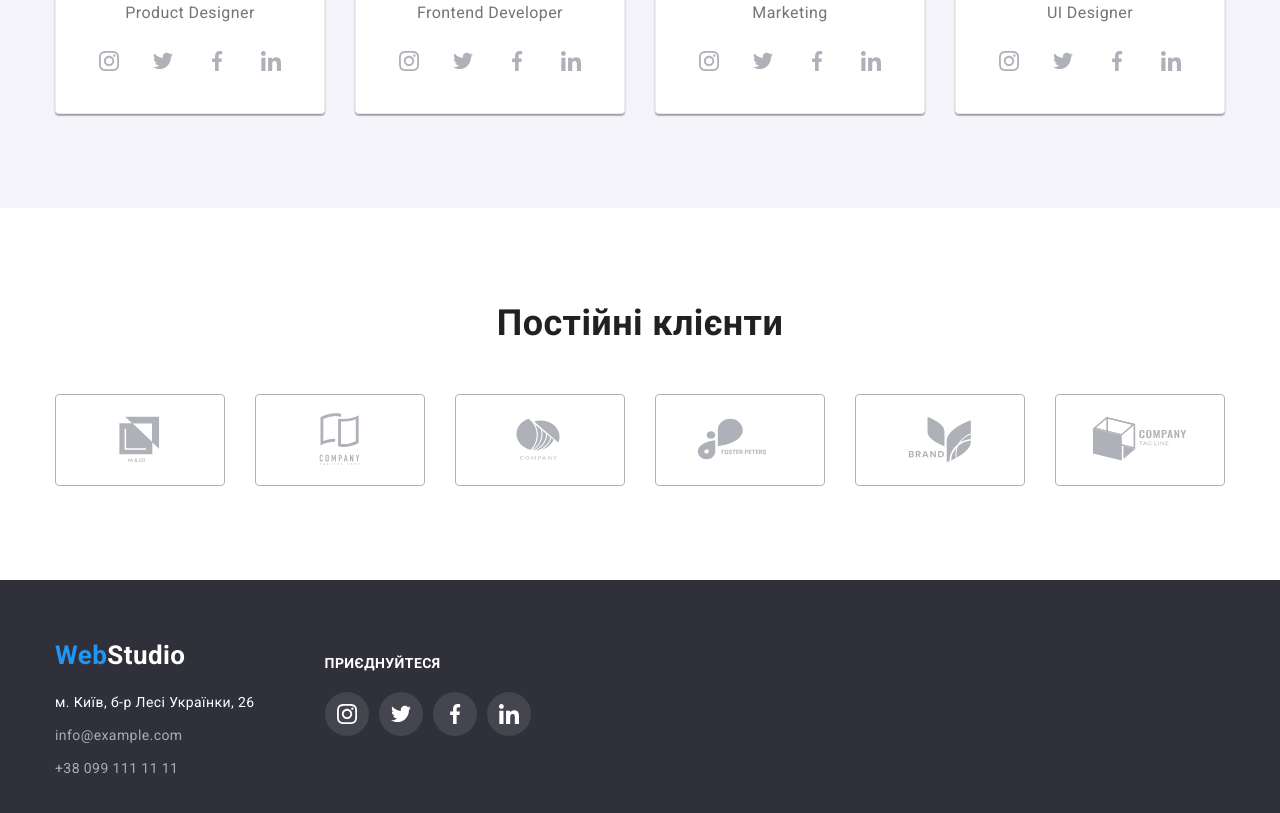
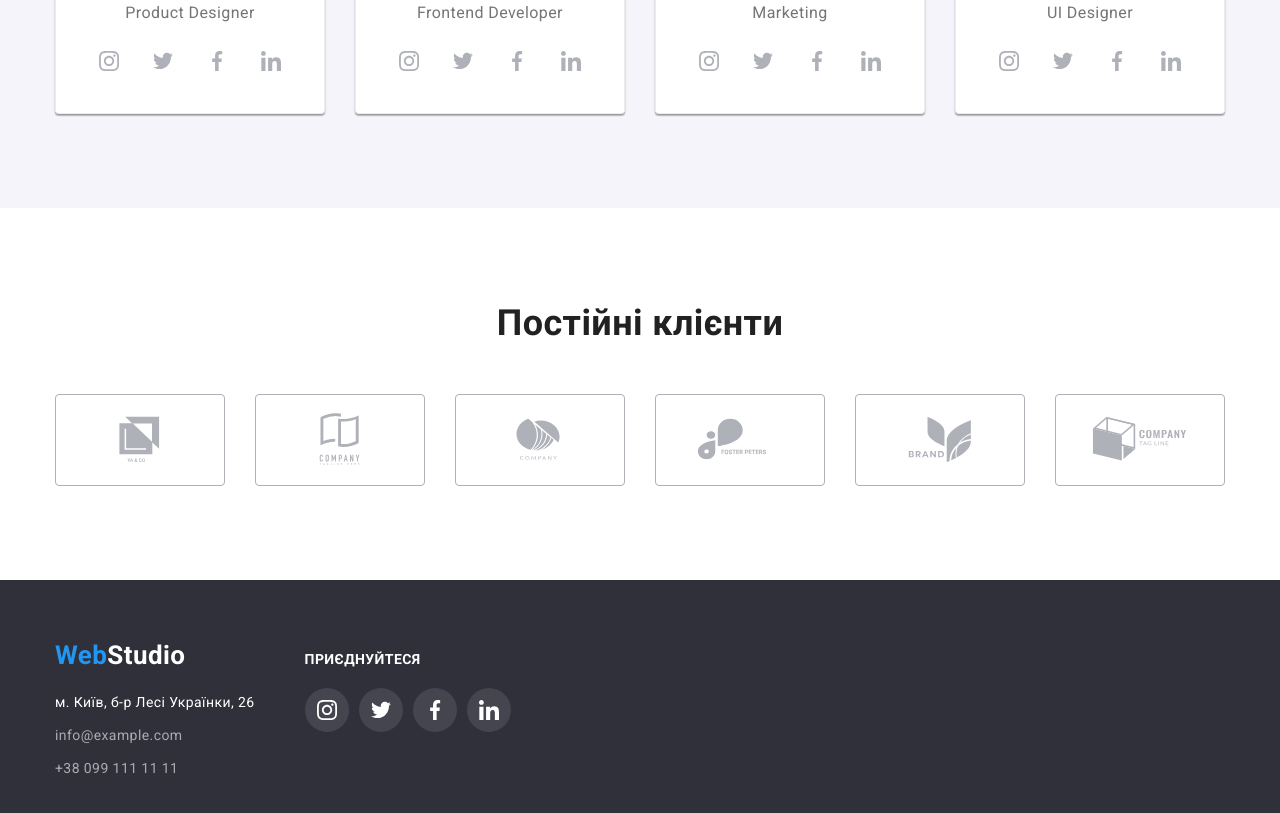
Before and after one commit to Vita-Dovhan/goit-markup-hw-04, a plain HTML site: page index.html in a window 1280 px wide. Shown: the part 2106-2919 px from the top of the page. Drawn offline with nearby package versions, Linux system fonts and the light colour scheme.

Commit message:
decoration

```diff
--- a/css/styles.css
+++ b/css/styles.css
@@ -466,7 +466,9 @@ address {
   line-height: 1.88;
   color: var(--secondary-text-colot);
 }
-
+.footer-box{
+  display: flex;
+}
 .address-contact {
   color: var(--white-color);
 }
@@ -492,16 +494,12 @@ address {
   margin-left: 30px;
   margin-top: 30px;
 }
+.footer-social{
+  margin-left: 50px;
+  padding-top: 12px;
+}
 
-.footer-network {
-  display: flex;
-}
-.footer-social {
-  width: 206px;
-  height: 80px;
-  margin-left: 70px;
-  margin-top: -35px;
-}
+
 .footer-text {
   font-weight: 500px;
   font-size: 14px;
--- a/index.html
+++ b/index.html
@@ -434,9 +434,9 @@
     <!-- page_footer_content -->
 
     <footer class="footer">
-      <div class="container">
+      <div class="container footer-box">
+        <div class="box-logo-address">
         <a class="footer-logo" href="/">Web<span class="part-logo-footer">Studio</span></a>
-       <div class="footer-network">
         <address>
           <ul class="footer-address">
             <li class="footer-address-item">
@@ -456,6 +456,7 @@
             </li>
           </ul>
         </address>
+        </div>
         <div class="footer-social">
           <h3 class="footer-text">Приєднуйтеся</h3>
           <ul class="networks">
```
